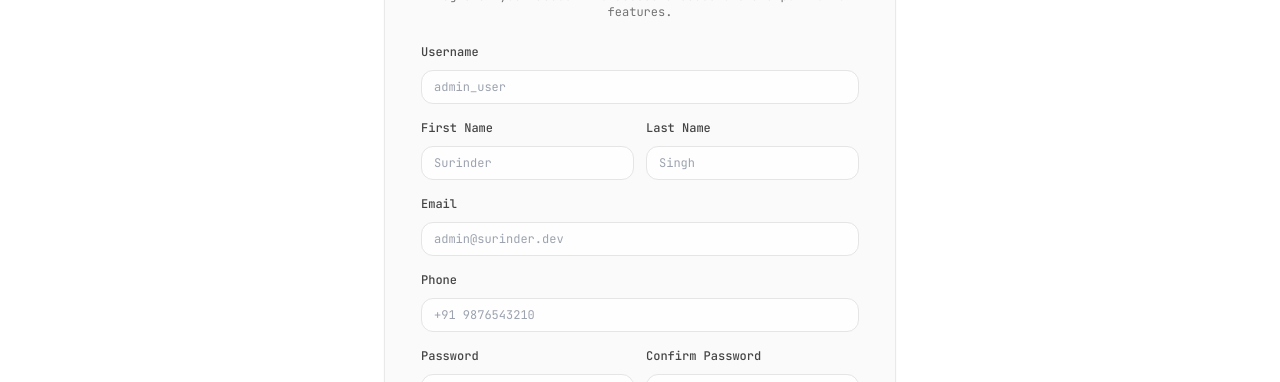
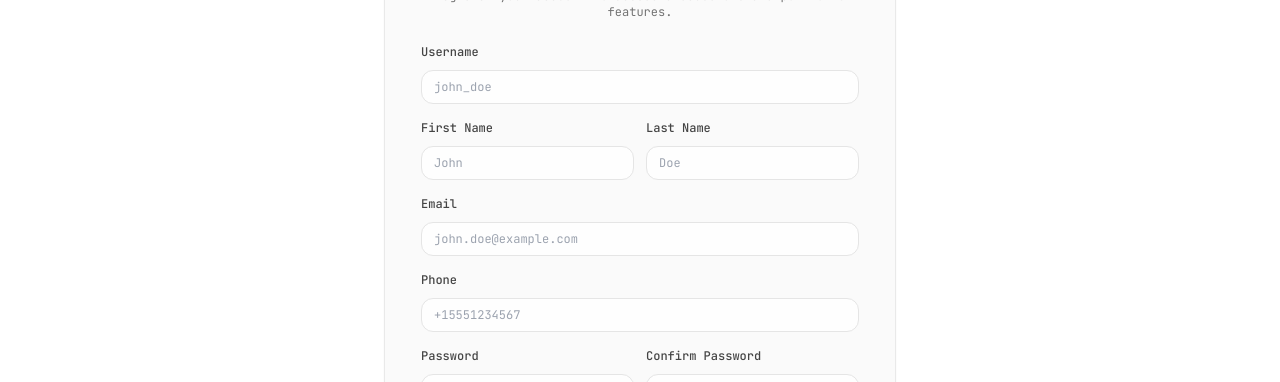
Before and after one commit to SurinderSing/PORTFOLIO-NEXT, a Next.js app: page /sign-up in a window 1280 px wide. Shown: the part 246-628 px from the top of the page. Built offline with nearby package versions, Linux system fonts and the light colour scheme; no server answers.

Commit message:
feat: sanitize sign-up form placeholders and update project progress log

```diff
--- a/src/components/auth/sign-up/form/index.tsx
+++ b/src/components/auth/sign-up/form/index.tsx
@@ -98,7 +98,7 @@ const SignUpForm: React.FC = () => {
         <input
           type="text"
           id="user-name"
-          placeholder="admin_user"
+          placeholder="john_doe"
           {...register('username')}
           className="text-xs bg-background/80"
         />
@@ -113,7 +113,7 @@ const SignUpForm: React.FC = () => {
           <input
             type="text"
             id="first-name"
-            placeholder="Surinder"
+            placeholder="John"
             {...register('firstName')}
             className="text-xs bg-background/80"
           />
@@ -126,7 +126,7 @@ const SignUpForm: React.FC = () => {
           <input
             type="text"
             id="last-name"
-            placeholder="Singh"
+            placeholder="Doe"
             {...register('lastName')}
             className="text-xs bg-background/80"
           />
@@ -141,7 +141,7 @@ const SignUpForm: React.FC = () => {
         <input
           type="email"
           id="email"
-          placeholder="admin@surinder.dev"
+          placeholder="john.doe@example.com"
           {...register('email')}
           className="text-xs bg-background/80"
         />
@@ -153,7 +153,7 @@ const SignUpForm: React.FC = () => {
         <input
           type="tel"
           id="phone"
-          placeholder="+91 9876543210"
+          placeholder="+15551234567"
           {...register('phone')}
           className="text-xs bg-background/80"
         />
```
Also changed, not shown: memory-bank/activeContext.md (+5 -2 lines), memory-bank/progress.md (+6 -0 lines).
